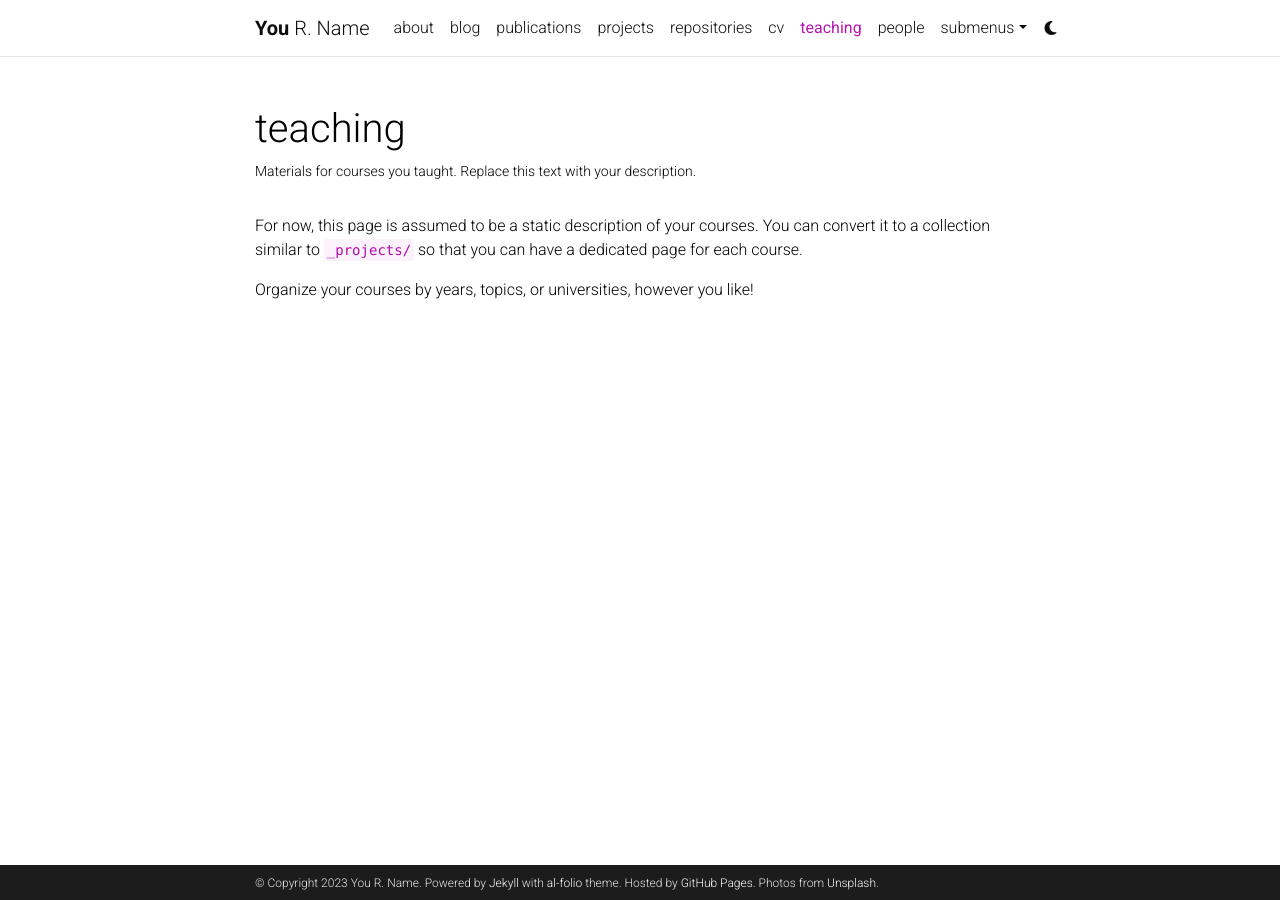
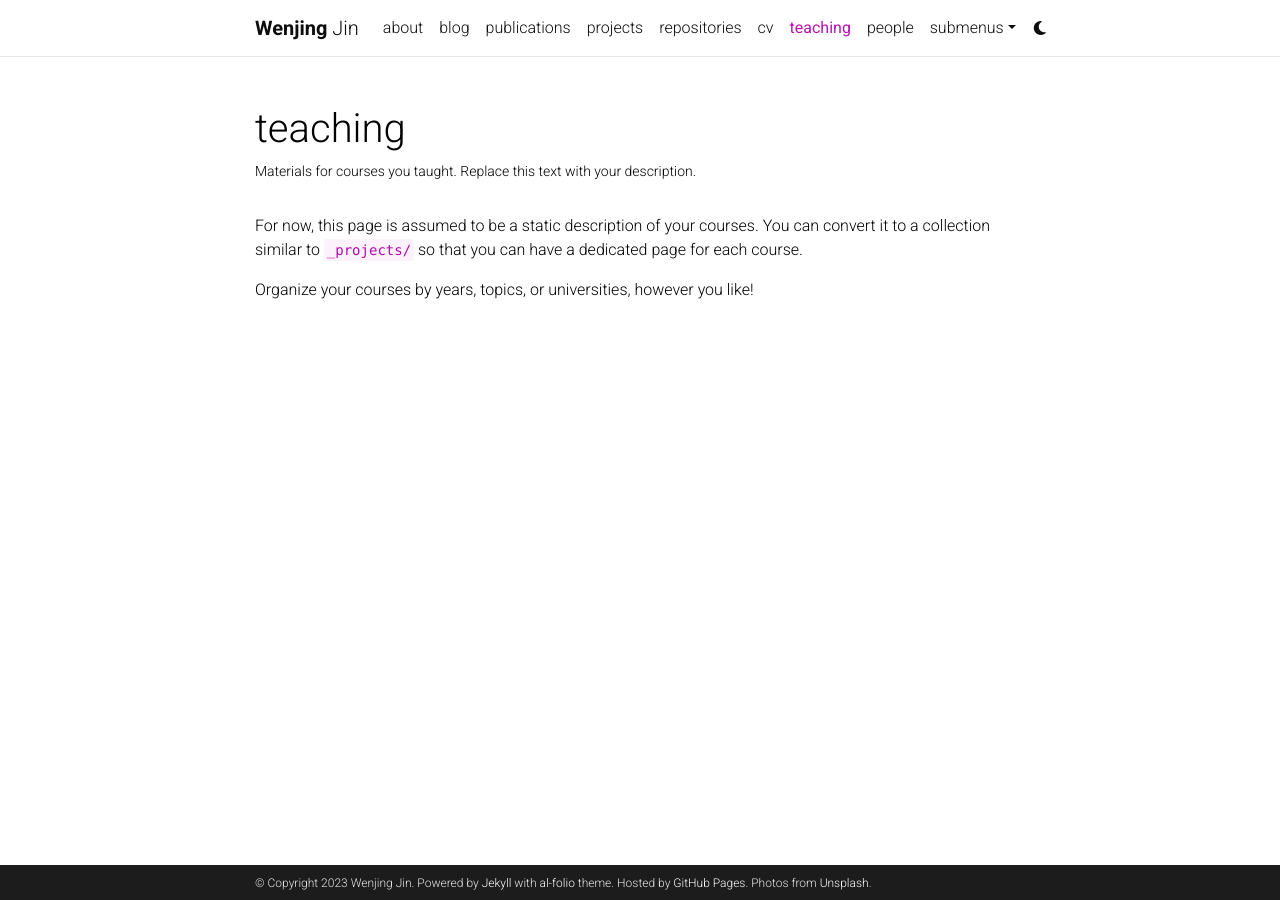
Before and after one commit to moonkyung/moonkyung.github.io, a Jekyll site: the page built from _pages/teaching.md, in a window 1280 px wide. Built offline with Jekyll 4.4.1, drawn with Linux system fonts in a browser that asks for light colours; comment, search, counter and statistics services are not loaded; a style sheet for code colours, icons or effects is not loaded.

Commit message:
Update _config.yml

```diff
--- a/_config.yml
+++ b/_config.yml
@@ -3,10 +3,10 @@
 # -----------------------------------------------------------------------------
 
 title: blank # the website title (if blank, full name will be used instead)
-first_name: You
-middle_name: R.
-last_name: Name
-email: you@example.com
+first_name: Wenjing
+middle_name:
+last_name: Jin
+email: wenjing.jin@snu.ac.kr
 description: > # the ">" symbol means to ignore newlines until "footer_text:"
   A simple, whitespace theme for academics. Based on [*folio](https://github.com/bogoli/-folio) design.
 footer_text: >
@@ -18,8 +18,10 @@
 lang: en # the language of your site (for example: en, fr, cn, ru, etc.)
 icon: ⚛️  # the emoji used as the favicon (alternatively, provide image name in /assets/img/)
 
-url: https://alshedivat.github.io # the base hostname & protocol for your site
-baseurl: /al-folio # the subpath of your site, e.g. /blog/
+#url: https://alshedivat.github.io # the base hostname & protocol for your site
+#baseurl: /al-folio # the subpath of your site, e.g. /blog/
+url:  # the base hostname & protocol for your site
+baseurl:  # the subpath of your site, e.g. /blog/
 last_updated: false # set to true if you want to display last updated in the footer
 impressum_path:  # set to path to include impressum link in the footer, use the same path as permalink in a page, helps to conform with EU GDPR
 
```
